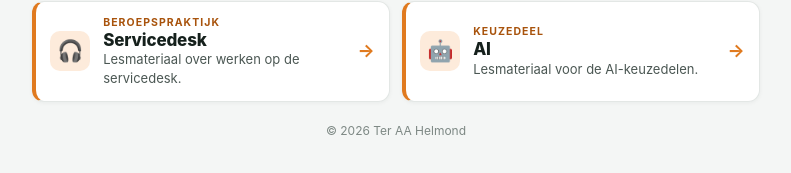
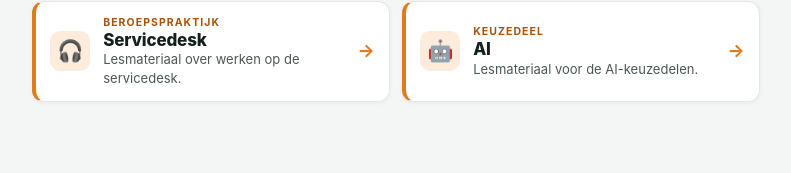
Before and after one commit to MarcelTerAA/test, a plain HTML site: page index.html in a window 1280 px wide. Shown: the part 227-400 px from the top of the page, without its empty margins (244-1035 px from the left). Drawn offline with Linux system fonts and the light colour scheme.

Commit message:
Beginpagina: copyright-regel weg
Co-Authored-By: Claude Opus 5.5 <noreply@anthropic.com>

```diff
--- a/index.html
+++ b/index.html
@@ -28,7 +28,6 @@
   .uitleg{font-size:13px;color:var(--tekst-mid)}
   .pijl{font-size:18px;font-weight:700;color:var(--oranje);flex-shrink:0;transition:transform .15s}
   .tegel:hover .pijl{transform:translateX(3px)}
-  footer{text-align:center;font-size:12px;color:var(--tekst-licht);margin-top:1.25rem}
   @media(max-width:560px){.tegels{grid-template-columns:1fr}.hero{padding:.9rem 1rem}}
 </style>
 </head>
@@ -81,7 +80,6 @@
     </a>
   </nav>
 
-  <footer>&copy; 2026 Ter AA Helmond</footer>
 </div>
 </body>
 </html>
```
